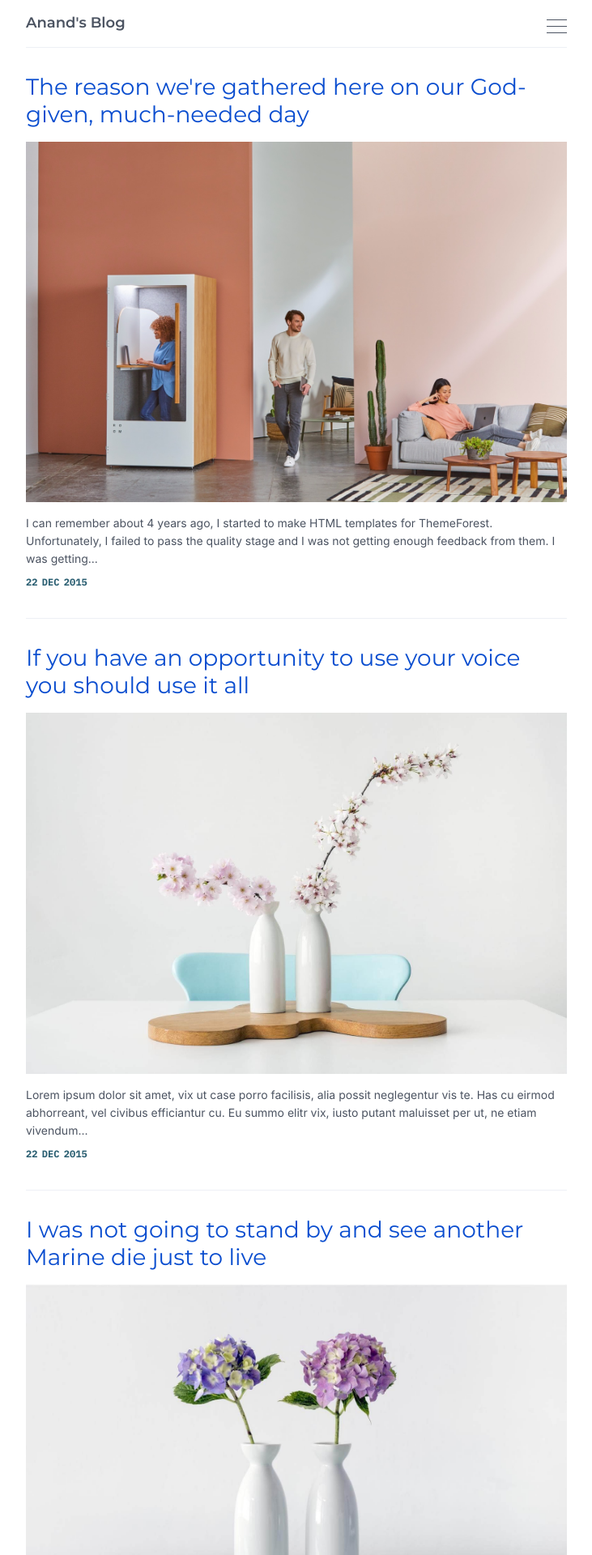
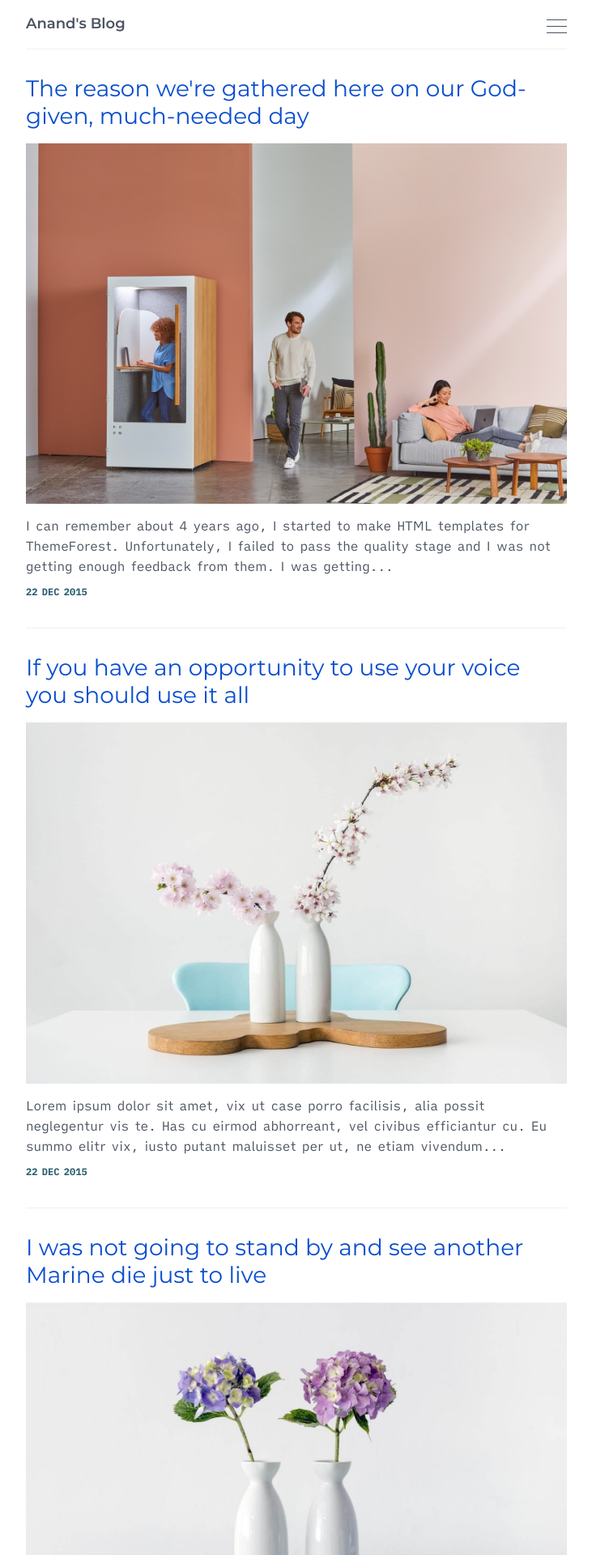
Before and after one commit to anandbosedev/anandbosedev.github.io, a Jekyll site: the page built from index.html, in a window 1280 px wide. Shown: the top 1920 px of the page at 81% size, without its empty margins (274-1005 px from the left). Built offline with Jekyll 4.4.1, drawn with Linux system fonts in a browser that asks for light colours; some web fonts are replaced; the list of posts is cut into pages by our own code.

Commit message:
Style updates and bug fixes

```diff
--- a/_sass/fonts/_fonts.scss
+++ b/_sass/fonts/_fonts.scss
@@ -2,7 +2,7 @@
 
 @font-face {
     font-family: 'iA Writer Quattro S';
-    src: url('/fonts/iAWriterMonoS-Regular.woff2') format('woff2');
+    src: url('/fonts/iAWriterQuattroS-Regular.woff2') format('woff2');
     font-style: normal;
     font-weight: 400;
 }
--- a/_sass/settings/_type.scss
+++ b/_sass/settings/_type.scss
@@ -16,8 +16,8 @@ $font-base:
 $font-monospace:  'JetBrains Mono', Courier, monospace;
 
 $font-size-large:  18px;
-$font-size-base:   14px;
-$font-size-medium: 14px;
+$font-size-base:   16px;
+$font-size-medium: 16px;
 $font-size-small:  14px;
 $font-size-tiny:   12px;
 
@@ -26,7 +26,7 @@ $font-weight-regular: 400;
 $font-weight-bold:    600;
 $font-weight-bolder:  900;
 
-$line-height-large:   round($font-size-large   *  1.7);
+$line-height-large:  round($font-size-large   *  1.7);
 $line-height-base:   round($font-size-base   *  1.7);
 $line-height-medium: round($font-size-medium * 1.55);
 $line-height-small:  round($font-size-small  * 1.55);
```
